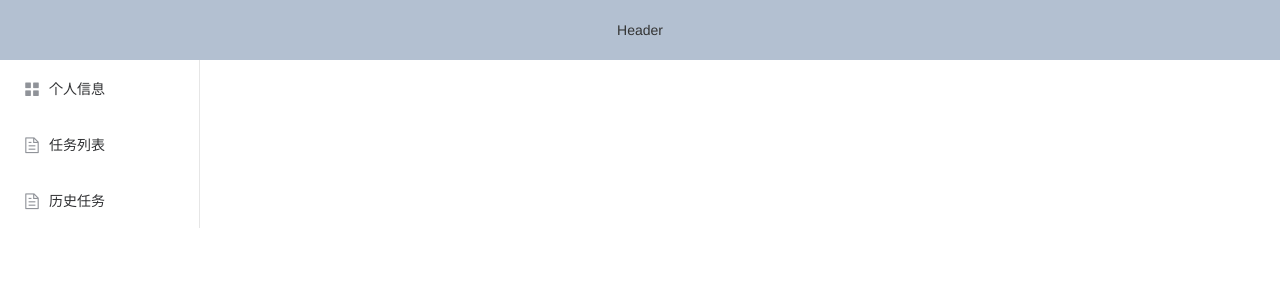
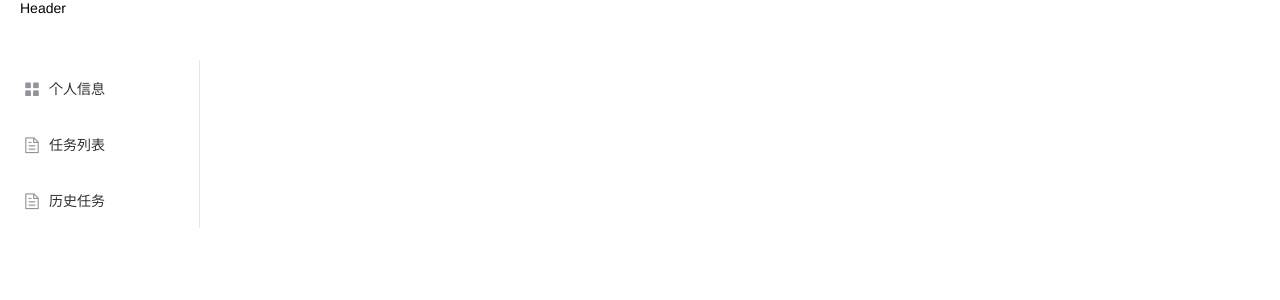
Before and after one commit to SUNSTARK/C2C-Web, a Vue app: page /user in a window 1280 px wide. Shown: the top 300 px of the page. Built offline with nearby package versions, Linux system fonts and the light colour scheme.

Commit message:
增加导航（无内容）

```diff
--- a/src/pages/admin_home/home_header/index.vue
+++ b/src/pages/admin_home/home_header/index.vue
@@ -6,7 +6,10 @@
       <el-menu-item index="2">项目大厅</el-menu-item>
       <el-menu-item index="3">成为开发者</el-menu-item>
       <el-menu-item index="4">更多</el-menu-item>
-      <el-menu-item index="5">个人中心</el-menu-item>
+      <el-menu-item index="5">
+        <router-link to="/user/info">个人中心
+        </router-link>
+      </el-menu-item>
     </el-menu>
   </el-header>
 </template>
@@ -34,6 +37,12 @@
   }
 </style>
 
+<style>
+  a {
+    text-decoration: none;
+  }
+</style>
+
 <style scoped>
   .header {
     display: flex;
--- a/src/pages/personal_center/index.vue
+++ b/src/pages/personal_center/index.vue
@@ -19,11 +19,6 @@
   }
 </script>
 
-<style>
-  .el-header, .el-footer {
-    background-color: #B3C0D1;
-    color: #333;
-    text-align: center;
-    line-height: 60px;
-  }
+<style scoped>
+
 </style>
```
